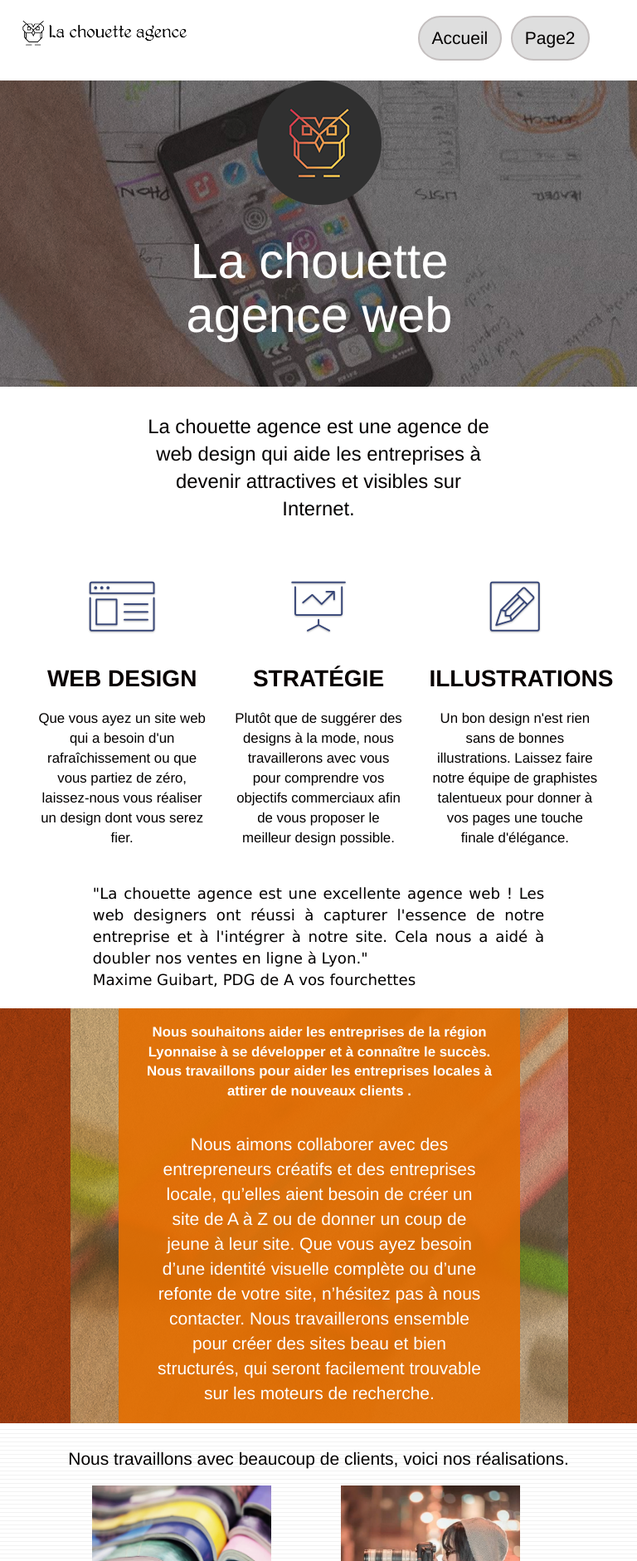
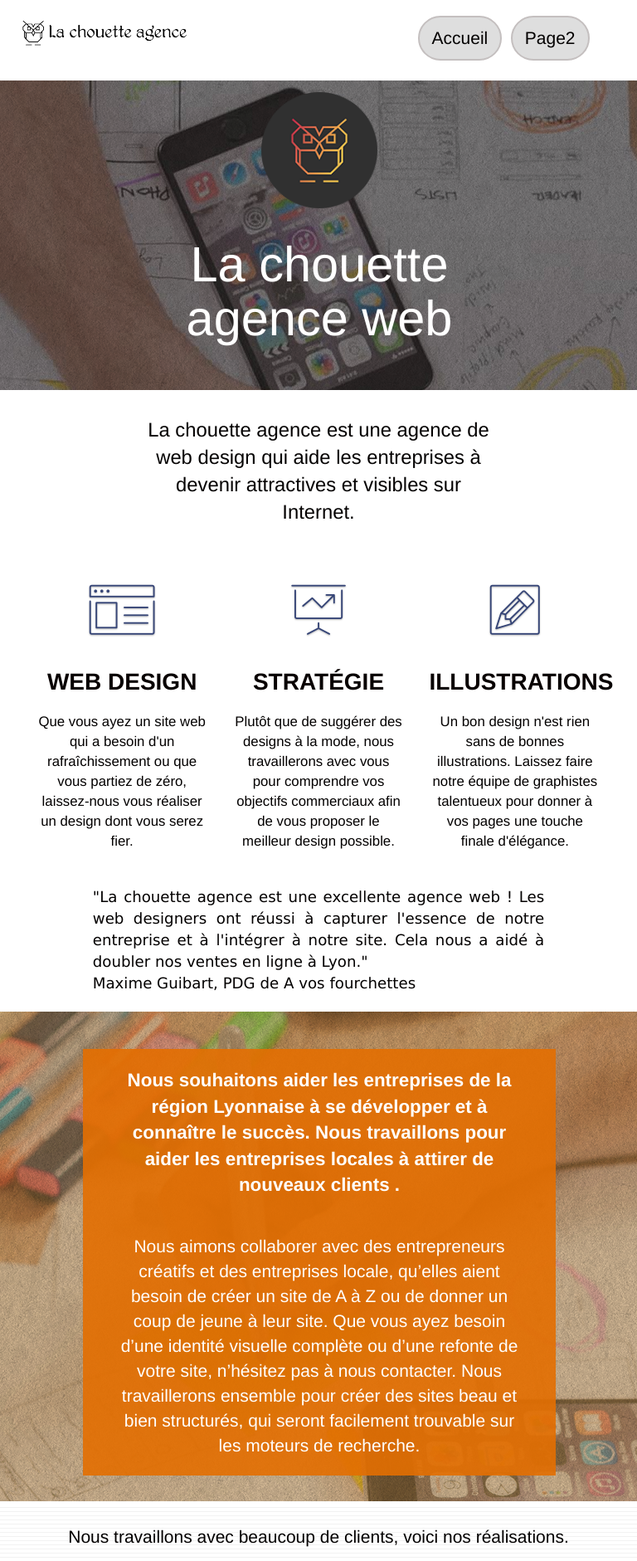
Before and after one commit to Madjiassoum/P4_MADJIASSOUM_ELYSEE, a plain HTML site: page final/index.html in a window 768 px wide. Shown: the top 1881 px of the page at 83% size. Drawn offline with Linux system fonts and the light colour scheme; files whose address does not match are found by name.

Commit message:
refait bloc-3 centrer

```diff
--- a/final/style.css
+++ b/final/style.css
@@ -59,7 +59,6 @@ footer .container{
     color: #ffff!important;
 }
 .bloc .container .col-sm-12 .row .col-sm-3 a .fa{
-
     color: #FFFFFF!important;
     font-size: 1.6em;
     margin-right: 0.3em;
@@ -76,9 +75,6 @@ footer .container{
     color: white;
     font-weight: bold;
 }
-
-
-
 .bloc-lg {
     padding: 0px 0px;
 }
@@ -87,10 +83,22 @@ footer .container{
     text-align: center;
 }
 .black-background{
-    margin: 0;
-    background-image: url("img/image-de-presentation.png");
-    width: 100%;
+    margin-bottom: 1em;
+    width: 70%;
+    padding: 0;
+    height: auto;
+    margin: auto;
 }
+.bloc .bloc-lg .black-background .col-sm-12 h2{
+    width: 85%;
+    margin-top: 2em;
+    font-size: 1.7em;
+}
+.bloc .bloc-lg .black-background .col-sm-12 p{
+    width: 85%;
+    margin-bottom: 2em;
+}
+
 /*   <<<<<<<RESTE A TRAITER LE BACKGR >>>>>>> */
 .bloc-lg .col-sm-12 .mg-md, .bloc-lg .col-sm-12 .white{
     margin-top: 1em;
@@ -118,6 +126,12 @@ footer .container{
     font-size: 1.2em;
     font-weight: bold;
     border-radius: 2em;
+}
+.bloc-lg .col-sm-12 img{
+    object-fit: cover;
+    width: 10em;
+    height: 10em;
+    margin-top: 1em;
 }
 .col-sm-12-bcg p:hover{
     background-color: rgba(20, 20, 20, .51);
@@ -496,9 +510,10 @@ nav{
     background: gray!important;
 }
 .navbar-toggle {
-    background-color: rgba(0, 0, 0, .5);
+    background-color: rgba(0, 0, 0, .41);
     margin-left: -1em;
-    width: 40px;
+    width: 2.5em;
+    height: 2em;
 }
 .nav-invert .navbar .nav {
     float: left;
@@ -592,16 +607,22 @@ h1 span{
 /* Ici les images backg de quatre blocs */
 .bg-dots-bg {
     background-image: url("img/dots-bg.png");
+    margin: auto;
 }
 .bg-lines-h2-bg {
     background-image: url("img/lines-h2-bg.png");
+    margin: auto;
 }
 .bg-banniere {
     background-image: url("img/la-chouette-agence-banniere.jpg");
+    margin: auto;
 }
 .bg-presentation {
-    background-image: url("img/image-de-presentation.bmp");
+    background-image: url("img/image-de-presentation.png");
+    margin: auto;
+
 }
+
 .col-sm-3 a{
     color: white;
 }
@@ -1033,12 +1054,22 @@ h1 span{
         box-shadow: 0px 4px 9px rgba(0, 0, 0, 0.3);
     }
     .black-background {
-        background-color: rgba(0, 0, 0, .41);
+       /* background-color: rgba(0, 0, 0, .41);*/
         padding: 40px 40px 40px 40px;
-        margin: 0;
+        margin: auto;
+        display: block;
+        height: auto;
+        justify-self: center;
+        margin-top: 2em;
+    }
+    .bloc .bloc-lg .black-background .col-sm-12 h2{
         width: 100%;
-        display: block;
-        justify-self: center;
+        margin-top: 2em;
+        font-size: 1.6em;
+    }
+    .bloc .bloc-lg .black-background .col-sm-12 p{
+        width: 100%;
+        margin-bottom: 1.5em;
     }
     .bold-link {
         font-weight: 900;
@@ -1103,6 +1134,7 @@ h1 span{
     }
     .bg-dots-bg {
         background-image: url("img/dots-bg.png");
+
     }
     .bg-lines-h2-bg {
         background-image: url("img/lines-h2-bg.png");
@@ -1111,7 +1143,7 @@ h1 span{
         background-image: url("img/la-chouette-agence-banniere.jpg");
     }
     .bg-presentation {
-        background-image: url("img/image-de-presentation.bmp");
+        background-image: url("img/image-de-presentation.png");
     }
     .col-sm-6 .form_1 input{
         font-size: 1.2em;
@@ -1230,6 +1262,22 @@ h1 span{
         padding-right: 0;
         width: 100%;
     }
+    .bloc .bloc-lg .black-background{
+        margin: auto;
+        height: auto;
+        margin-top: 2em;
+        margin-bottom: 2em;
+    }
+    .bloc .bloc-lg .black-background .col-sm-12 h2,
+    .bloc .bloc-lg .black-background p{
+        margin: auto;
+        padding: 0;
+    }
+    .bloc .bloc-lg .black-background .col-sm-12 h2{
+        padding-bottom: 0.5em;
+        font-size: 1.7em;
+    }
+
     .bloc-xxl,
     .bloc-xl,
     .bloc-lg {
```
Also changed, not shown: 1 other file.
